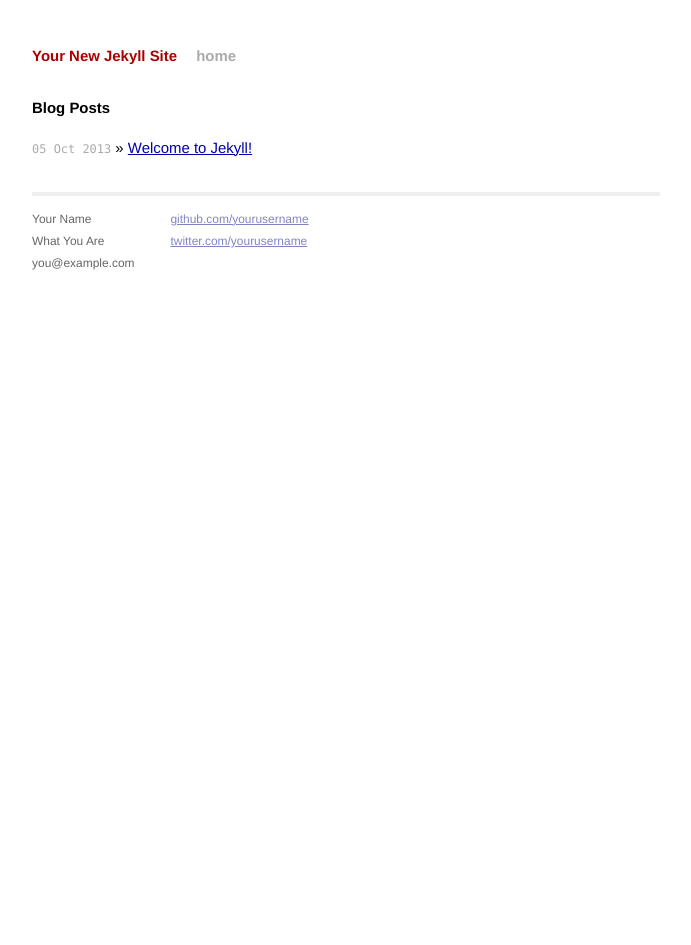
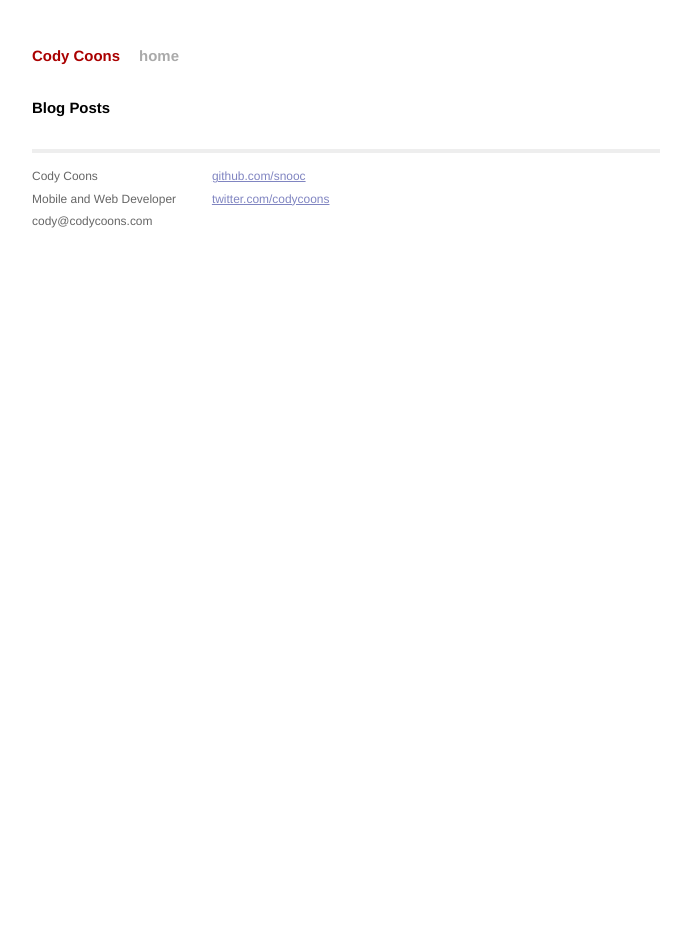
Before and after one commit to snooc/snooc.github.io, a Jekyll site: the page built from index.html, in a window 1280 px wide. Shown: the whole page, without its empty margins (294-985 px from the left). Built offline with Jekyll 4.4.1, drawn with Linux system fonts in a browser that asks for light colours; Markdown is read by kramdown in place of the engine named in the settings.

Commit message:
Added personal info and deleted default post.

```diff
--- a/_config.yml
+++ b/_config.yml
@@ -1,3 +1,3 @@
-name: Your New Jekyll Site
+name: Cody Coons
 markdown: redcarpet
 pygments: true
--- a/_layouts/default.html
+++ b/_layouts/default.html
@@ -26,15 +26,15 @@
           <div class="footer">
             <div class="contact">
               <p>
-                Your Name<br />
-                What You Are<br />
-                you@example.com
+                Cody Coons<br />
+                Mobile and Web Developer<br />
+                cody@codycoons.com
               </p>
             </div>
             <div class="contact">
               <p>
-                <a href="https://github.com/yourusername">github.com/yourusername</a><br />
-                <a href="https://twitter.com/yourusername">twitter.com/yourusername</a><br />
+                <a href="https://github.com/snooc">github.com/snooc</a><br />
+                <a href="https://twitter.com/codycoons">twitter.com/codycoons</a><br />
               </p>
             </div>
           </div>
--- a/index.html
+++ b/index.html
@@ -1,6 +1,6 @@
 ---
 layout: default
-title: Your New Jekyll Site
+title: Cody Coons
 ---
 
 <div id="home">
```
Also changed, not shown: _posts/2013-10-05-welcome-to-jekyll.markdown (deleted, +0 -24 lines).
